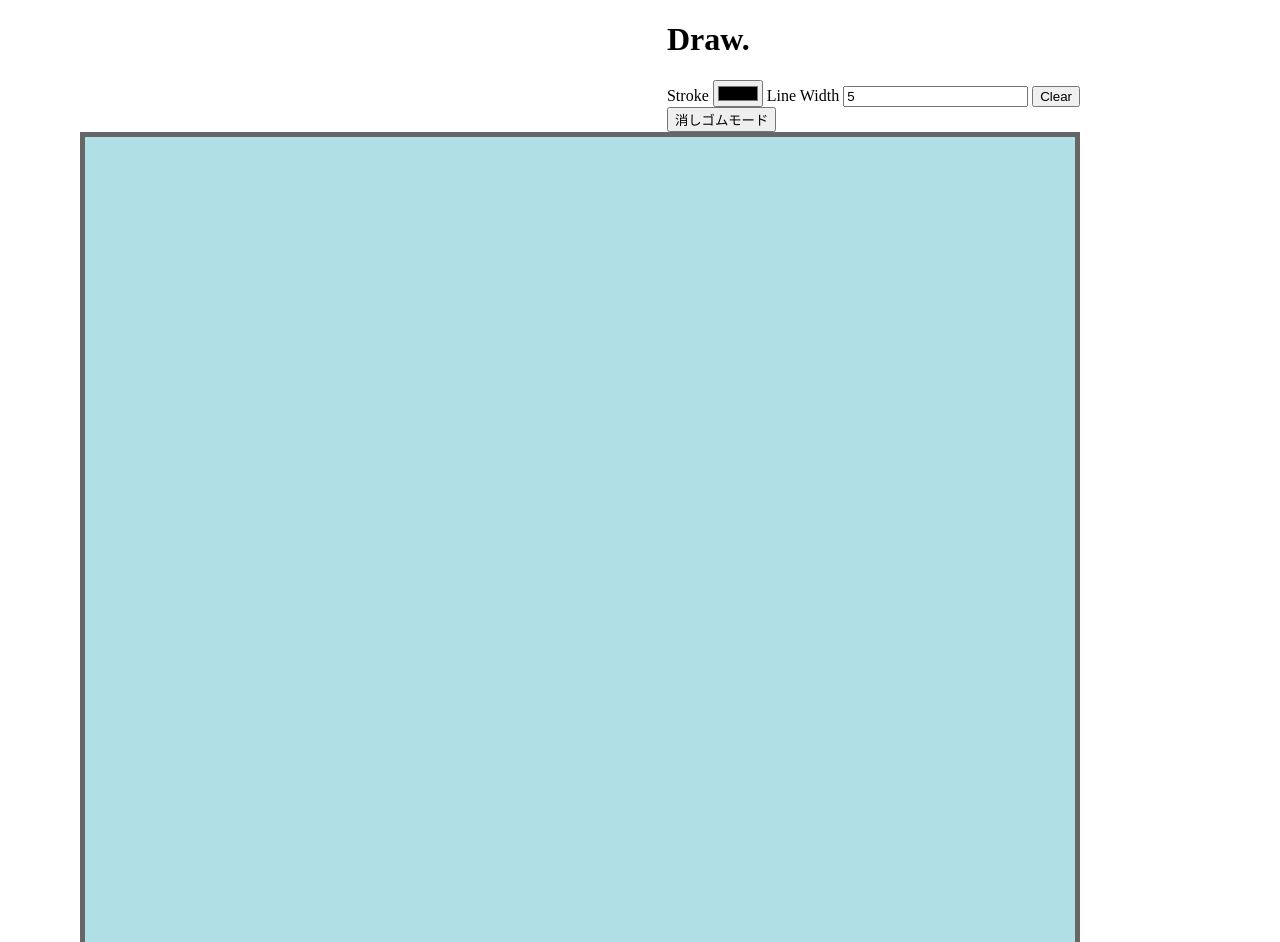
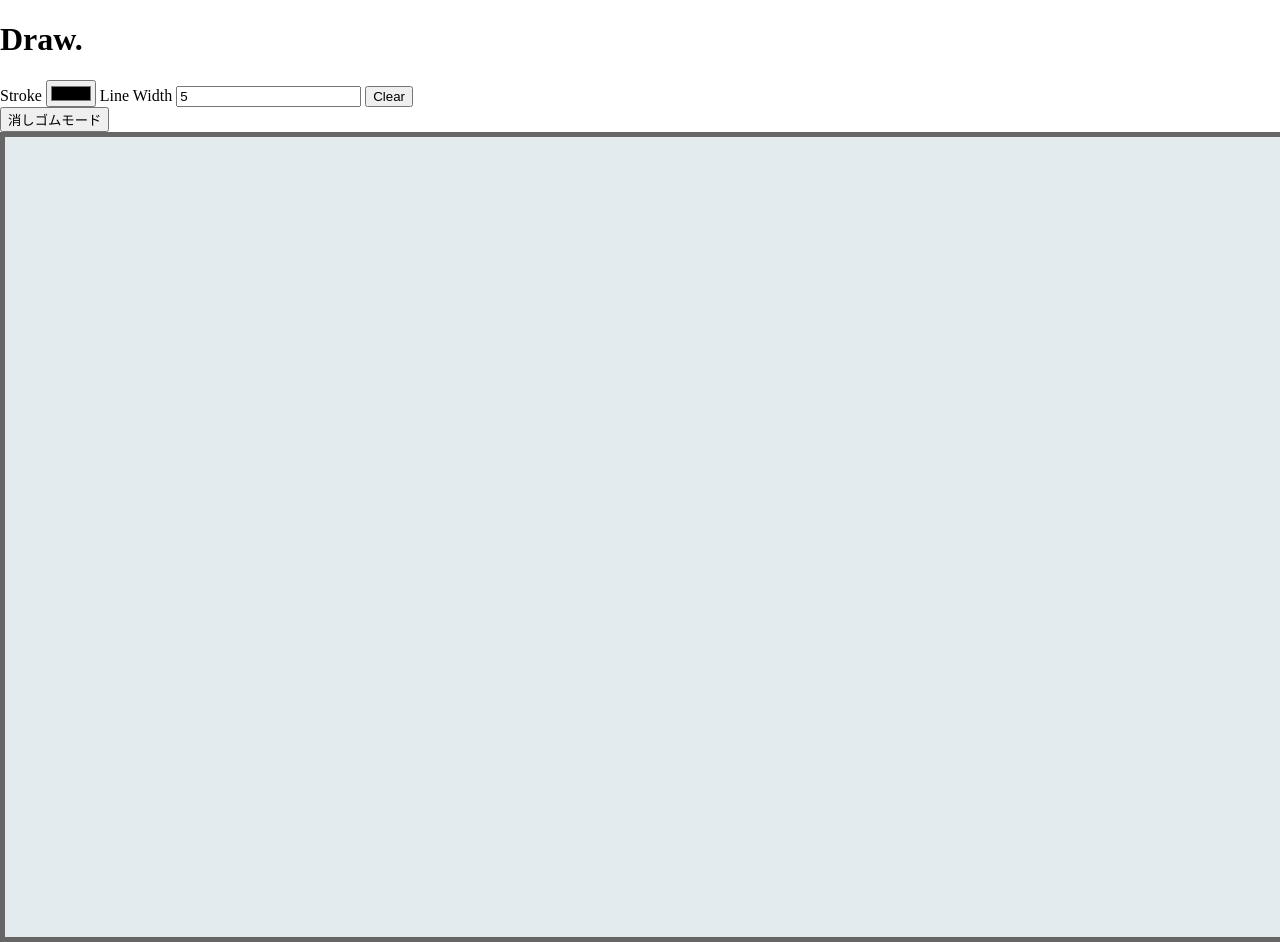
Before and after one commit to Yulevski/Whiteboard2, a website: page public/index.html in a window 1280 px wide. Before the commit the page ends 800 px from the top, so only its background shows below. Drawn offline with nearby package versions, Linux system fonts and the light colour scheme; no server answers.

Commit message:
画面勝手に更新を検知したい

```diff
--- a/public/index.html
+++ b/public/index.html
@@ -12,7 +12,7 @@
     <script src="https://ajax.googleapis.com/ajax/libs/jquery/3.2.1/jquery.min.js"></script>
     <!-- <script src="./chat_message.js"></script> -->
     <!-- Load the Paper.js library -->
-    <script type="text/javascript" src="js/paper.js"></script>
+    <!-- <script type="text/javascript" src="js/paper.js"></script> -->
     <!-- Load external PaperScript and associate it with myCanvas -->
     <script type="text/paperscript" src="js/main.js" canvas="myCanvas"></script>
 
--- a/public/main.js
+++ b/public/main.js
@@ -13,6 +13,12 @@
   console.log("canvasis",canvas);
   console.log("width is",canvas.width);
   let lineWidth = 5;
+  const w = document.documentElement.clientWidth;
+	const h = document.documentElement.clientHeight;
+  console.log("w and h are",w,h);
+  window.addEventListener('beforeunload', function(e){
+  onMouseMove;
+  console.log('beforeunload');});
 
   canvas.addEventListener('mousedown', onMouseDown, false);
   canvas.addEventListener('mouseup', onMouseUp, false);
@@ -163,10 +169,12 @@
 
   // make the canvas fill its parent
   function onResize() {
-    canvas.width = 1000;
-    canvas.height = 1000;
-    //canvas.width = window.innerWidth;
-    //canvas.height = window.innerHeight;
+    // canvas.width = 1000;
+    // canvas.height = 1000;
+    canvas.width = window.innerWidth;
+    canvas.height = window.innerHeight;
+    // canvas.width = w;
+    // canvas.height = h;
   }
 
 })();
--- a/public/style.css
+++ b/public/style.css
@@ -17,7 +17,7 @@ html, body {
  * Canvas
  */
 
-.whiteboard {
+/* .whiteboard {
   height: 100%;
   width: 100%;
   position: absolute;
@@ -27,7 +27,7 @@ html, body {
   top: 0;
   margin-right: 0;
   margin-left: auto;
-}
+} */
 
 /*#child-first-child {
   border: 1px solid;
@@ -69,44 +69,37 @@ html, body {
 
 
 
-.big{
+/* .big{
   display: flex;
   height: 100%;
-}
+} */
 /* .whiteboard */
 .container{
-  flex-grow: 1;
-  position: fixed;
-  right: 200px;
+  display: flex;
+  flex-direction: column;
+  height: 100%;
+  width: 100%;
+  /* align-items: center;
+  justify-content: center; */
 }
-
-.message {
-  padding: 10px;
-  border: 5px solid #000;
-  width: 320px;
-  height: 320px;
-  background-color:bisque;
-  position:fixed;
-}
-
 .board {
   padding: 0px;
   /* border: 0px solid #000; */
-  height: 1000px;
-  width: 1000px;
-  background-color: powderblue;
-  position:fixed;
-  right: 200px;
+  /* height: 1000px;
+  width: 1000px; */
+  /* position:static; */
+  /* right: 200px; */
 
 }
 .whiteboard{
-  position:static;
+  position:absolute;
   border: 5px solid #666;
-  right: 200px;
+  background-color: rgb(227, 235, 238);
+  /* right: 200px; */
 }
 
 input.stroke_width_picker {
-  border: 1px solid #AAA;
+  border: 5px solid rgb(68, 66, 66);
   color: #666;
   text-transform: uppercase;
   float: left;
@@ -116,3 +109,13 @@ input.stroke_width_picker {
   width: 85px;
   position:relative;
 }
+
+
+/* .message {
+  padding: 10px;
+  border: 5px solid #000;
+  width: 320px;
+  height: 320px;
+  background-color:bisque;
+  position:fixed;
+} */
```
